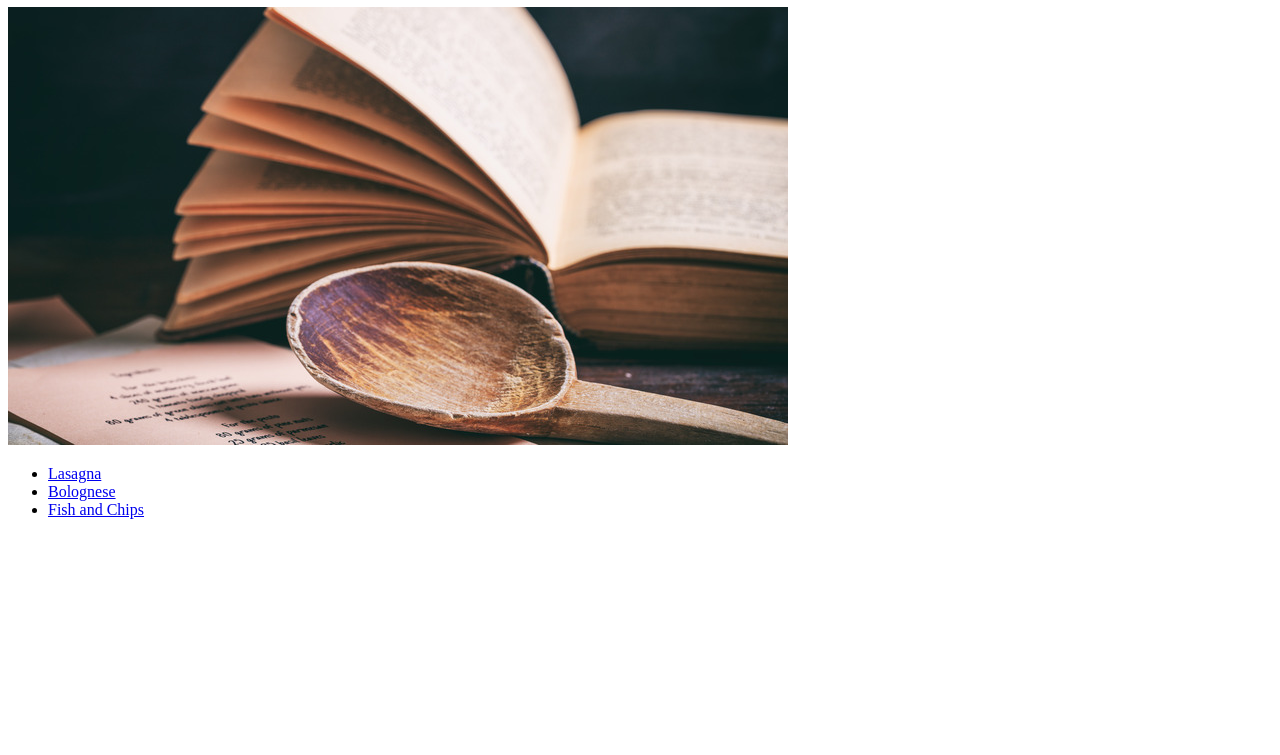
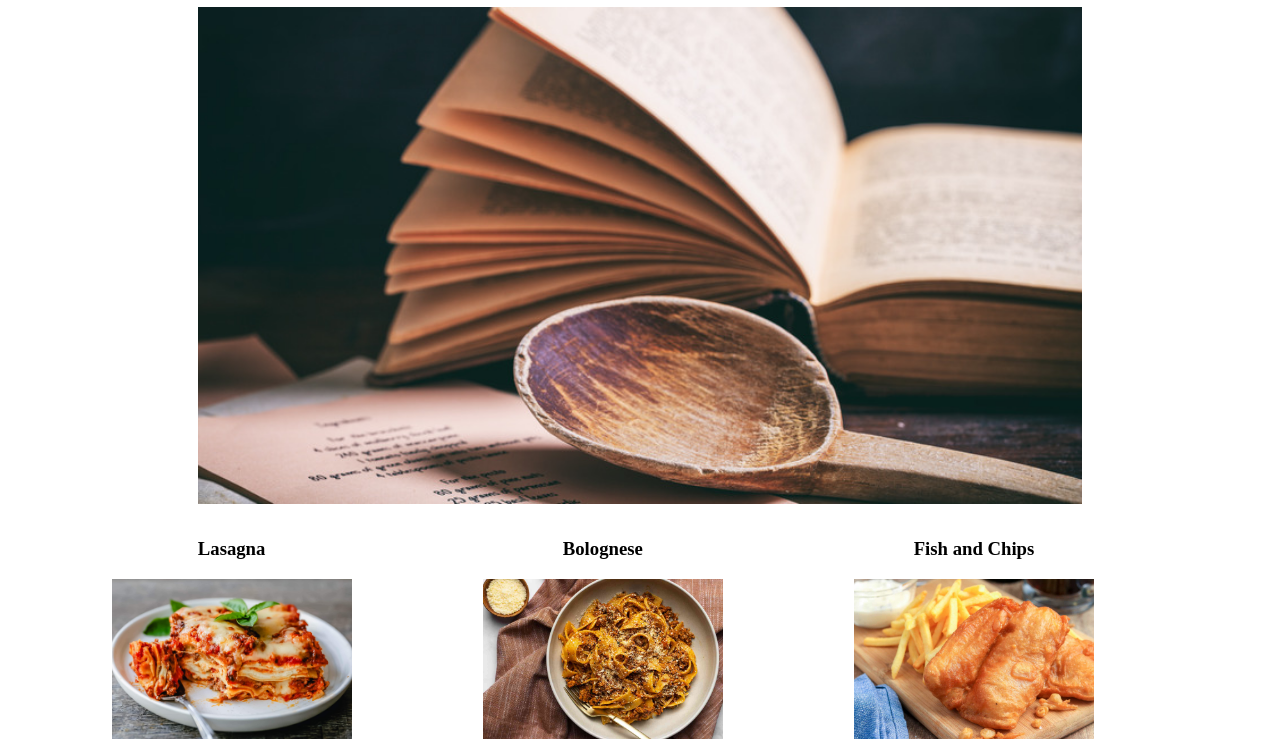
Before and after one commit to Dredegui/odin-recipes, a plain HTML site: page index.html in a window 1280 px wide. Shown: the part 73-828 px from the top of the page. Before the commit the page ends 800 px from the top, so only its background shows below. Drawn offline with Linux system fonts and the light colour scheme.

Commit message:
Add front page css and more

```diff
--- a/index.html
+++ b/index.html
@@ -9,11 +9,32 @@
 </head>
 <body>
 	<h1>Odin Recipes</h1>
-	<img src="img/cookbook.jpg" alt="Cook Book">
+	<img class="main" src="img/cookbook.jpg" alt="Cook Book">
 	<ul>
-		<li><a href="./recipes/lasagna.html">Lasagna</a></li>
-		<li><a href="./recipes/bolognese.html">Bolognese</a></li>
-		<li><a href="./recipes/fish-chips.html">Fish and Chips</a></li>
+		<li>
+			<a href="./recipes/lasagna.html">
+				<div>
+					<h3>Lasagna</h3>
+					<img class="basic" src="img/lasagna.jpg" alt="Lasagna">
+				</div>
+			</a>
+		</li>
+		<li>
+			<a href="./recipes/bolognese.html">
+				<div>
+					<h3>Bolognese</h3>
+					<img class="basic" src="img/bolognese.jpg" alt="Lasagna">
+				</div>
+			</a>
+		</li>
+		<li>
+			<a href="./recipes/fish-chips.html">
+				<div>
+					<h3>Fish and Chips</h3>
+					<img class="basic" src="img/fishandchips.jpg" alt="Lasagna">
+				</div>
+			</a>
+		</li>
 	</ul>
 </body>
 </html>
--- a/style.css
+++ b/style.css
@@ -0,0 +1,42 @@
+img {
+	display: block;
+	margin-left: auto;
+	margin-right: auto;
+}
+
+img.basic {
+	height: 10em;
+	width: 15em;
+	object-fit: cover;
+}
+
+ul{
+	list-style-type: none;
+}
+
+li {
+	display: inline-block;
+	width: 30%;
+}
+
+
+
+.main {
+	width: 70%;
+
+}
+
+h1 {
+	text-align: center;
+}
+
+div {
+	text-align: center;
+}
+h3 {
+	text-align: center;
+	color:black;
+}
+a:visited, a:link, a:hover, a:active {
+	text-decoration: none;
+}
--- /dev/null
+++ b/styles.css
@@ -0,0 +1,3 @@
+img {
+	width: 50%;
+}
```
Also changed, not shown: recipes/lasagna.html (+1 -0 lines).
